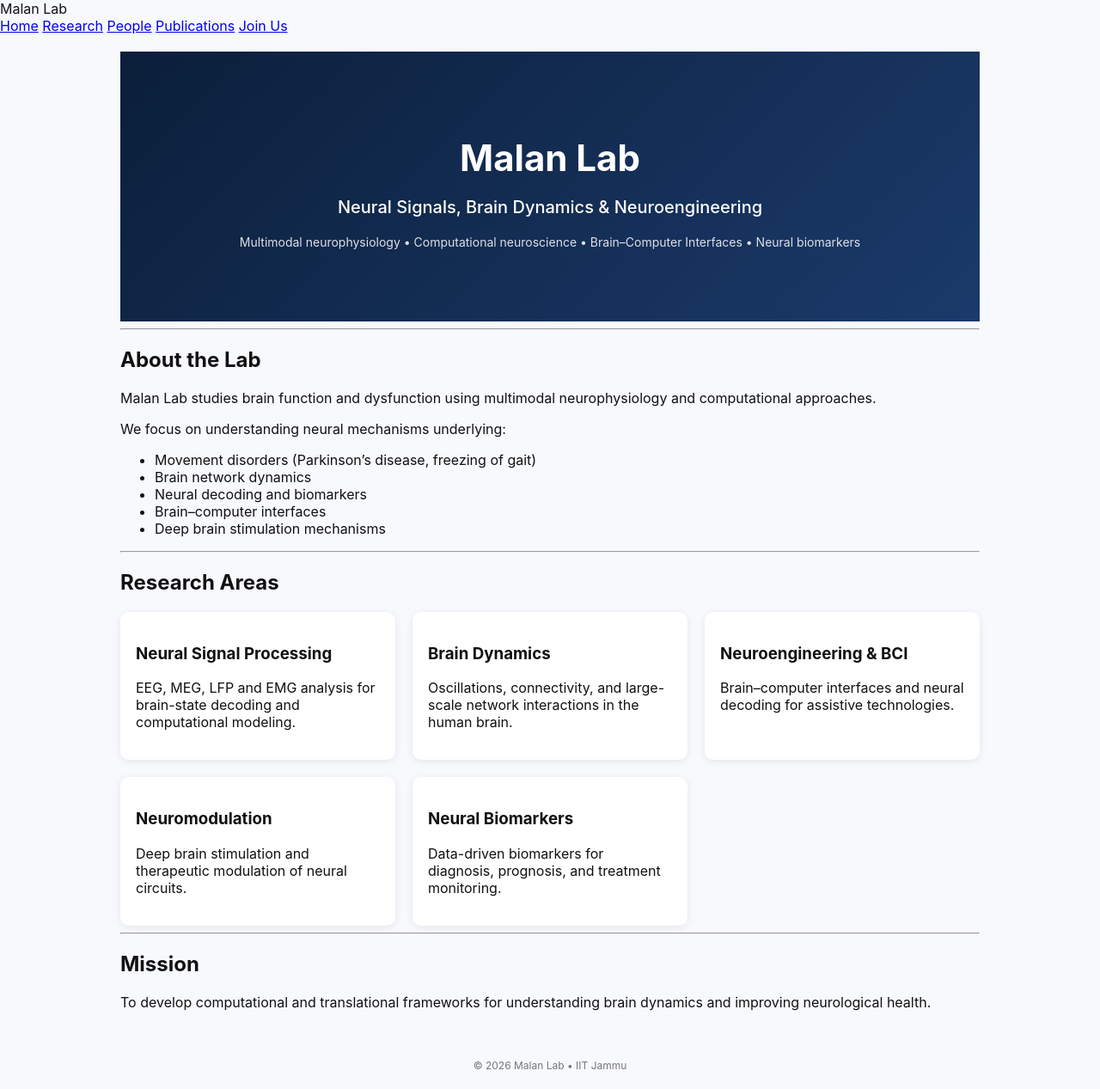
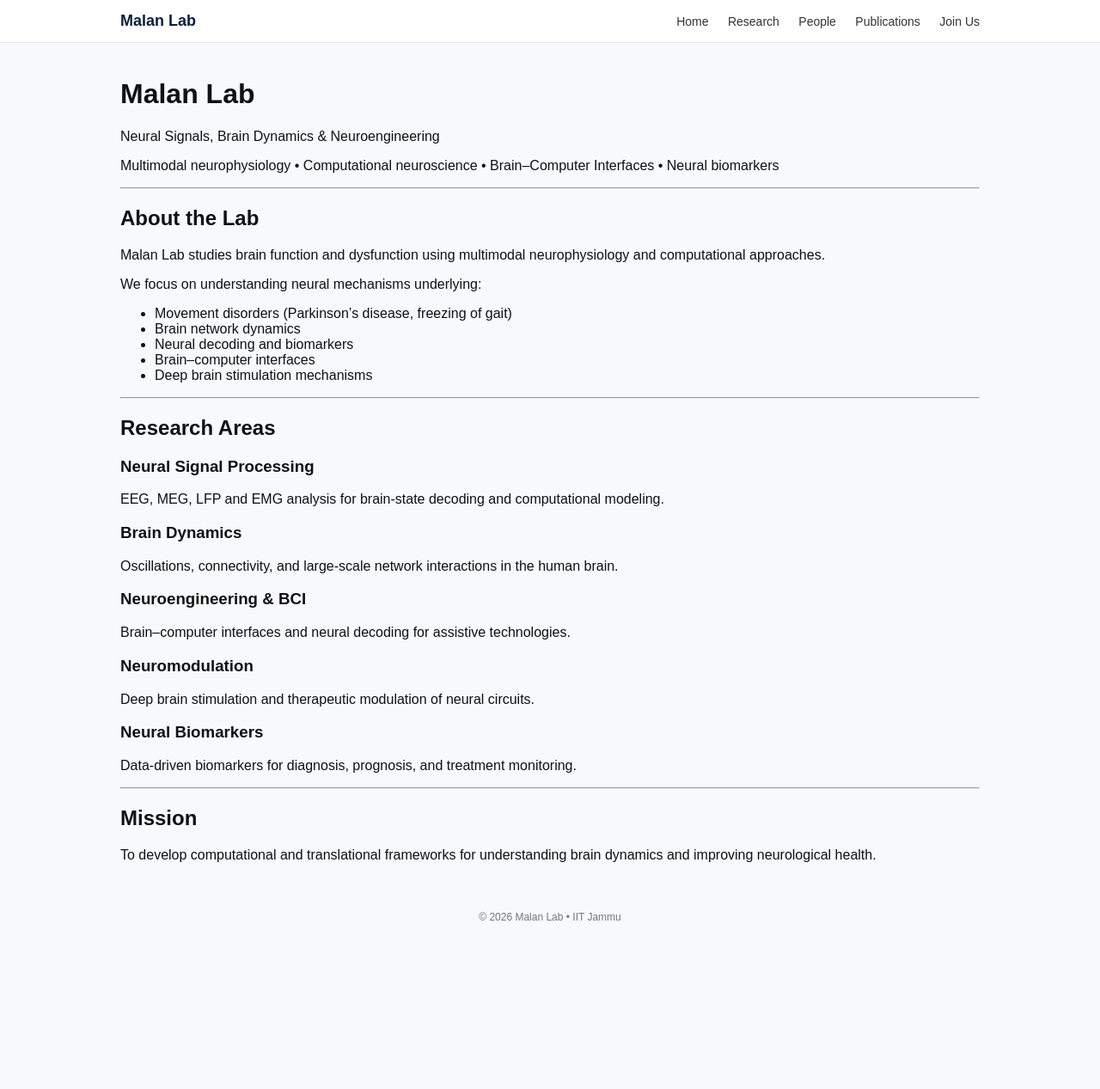
Before and after one commit to malanlab/malanlab.github.io, a Jekyll site: the page built from index.md, in a window 1280 px wide and 1267 px high. Shown: the whole window at 86% size. Built offline with Jekyll 4.4.1, drawn with Linux system fonts in a browser that asks for light colours.

Commit message:
Update style.css

```diff
--- a/assets/style.css
+++ b/assets/style.css
@@ -1,32 +1,44 @@
 body {
-  font-family: -apple-system, BlinkMacSystemFont, "Segoe UI", Roboto, Arial;
   margin: 0;
+  font-family: Arial, sans-serif;
   background: #f7f9fc;
   color: #111;
 }
 
-/* HERO */
-.hero {
-  background: linear-gradient(135deg, #0b1f3a, #1b3a6b);
-  color: white;
-  padding: 70px 20px;
-  text-align: center;
+/* NAVBAR */
+.navbar {
+  position: sticky;
+  top: 0;
+  background: white;
+  border-bottom: 1px solid #eaeaea;
+  z-index: 1000;
 }
 
-.hero h1 {
-  font-size: 42px;
-  margin-bottom: 10px;
+.nav-container {
+  max-width: 1000px;
+  margin: auto;
+  display: flex;
+  justify-content: space-between;
+  align-items: center;
+  padding: 14px 20px;
 }
 
-.tagline {
-  font-size: 20px;
-  font-weight: 500;
+.logo {
+  font-weight: bold;
+  font-size: 18px;
+  color: #0b1f3a;
 }
 
-.subtitle {
+.nav-links a {
+  margin-left: 18px;
+  text-decoration: none;
+  color: #333;
+  font-weight: 500;
   font-size: 14px;
-  opacity: 0.85;
-  margin-top: 10px;
+}
+
+.nav-links a:hover {
+  color: #0b1f3a;
 }
 
 /* CONTENT */
@@ -35,24 +47,3 @@ main {
   margin: auto;
   padding: 20px;
 }
-
-/* GRID */
-.grid {
-  display: grid;
-  grid-template-columns: repeat(auto-fit, minmax(240px, 1fr));
-  gap: 20px;
-  margin-top: 20px;
-}
-
-/* CARDS */
-.card {
-  background: white;
-  padding: 18px;
-  border-radius: 10px;
-  box-shadow: 0 2px 10px rgba(0,0,0,0.08);
-  transition: 0.2s;
-}
-
-.card:hover {
-  transform: translateY(-4px);
-}
```
